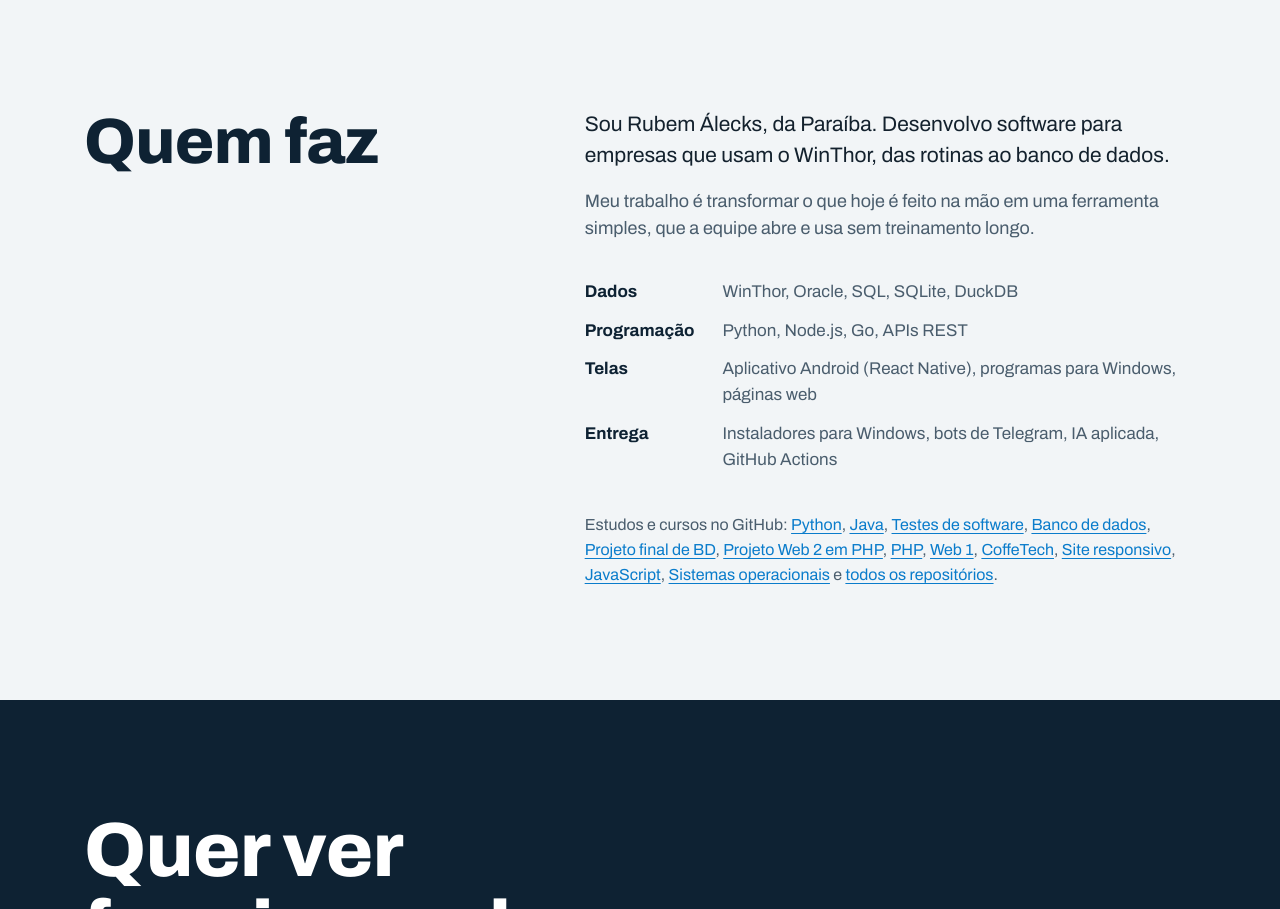
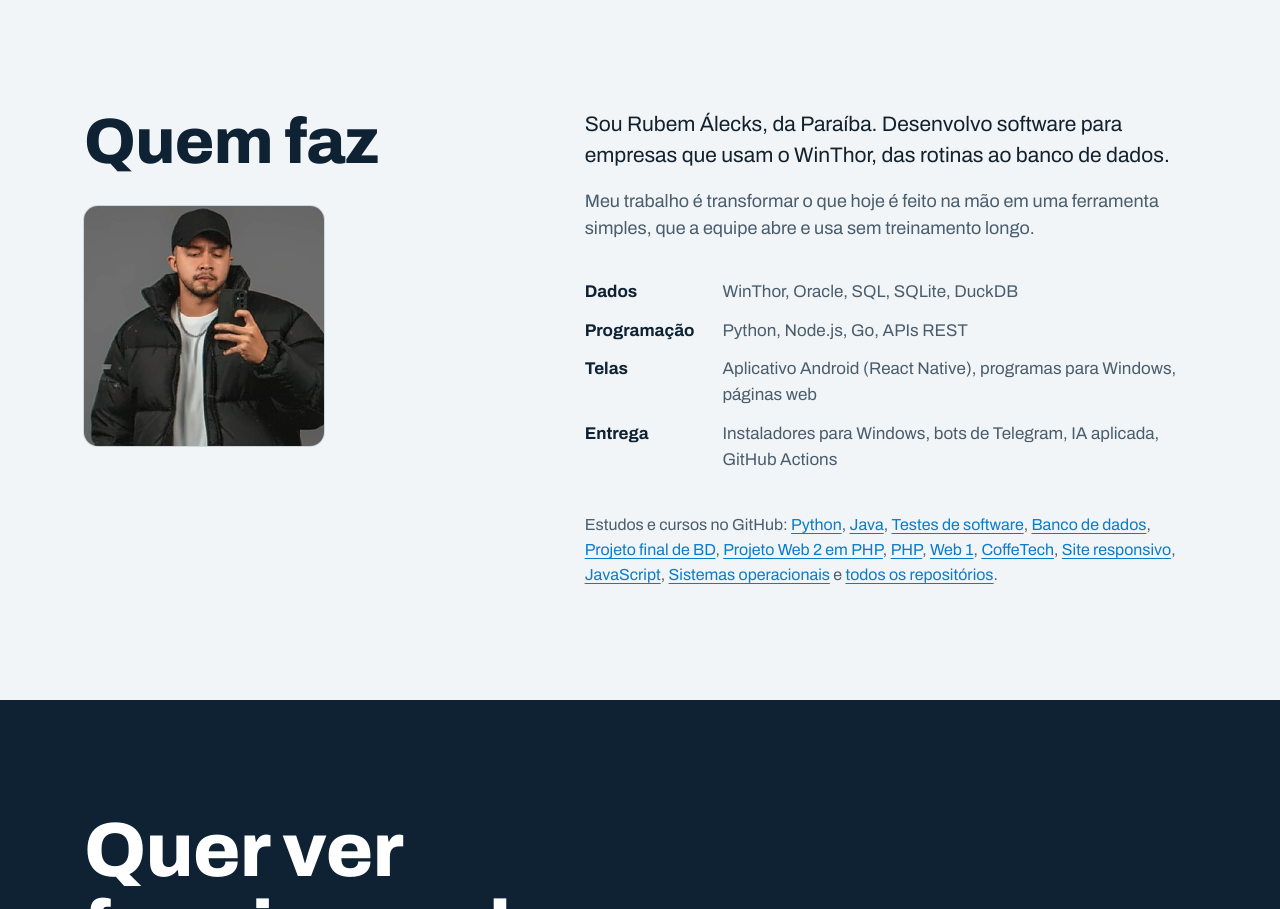
Before and after one commit to rubemalecks/rubemalecks.github.io, a plain HTML site: page index.html in a window 1280 px wide. Shown: the part 6002-6911 px from the top of the page. Drawn offline with Linux system fonts and the light colour scheme.

Commit message:
Foto do Rubem na secao Quem faz
Co-Authored-By: Claude Opus 5.5 <noreply@anthropic.com>

```diff
--- a/index.html
+++ b/index.html
@@ -150,6 +150,8 @@ table.rotinas{width:100%;border-collapse:collapse;margin-top:56px;font-size:17px
 
 /* sobre */
 .sobre{display:grid;grid-template-columns:5fr 7fr;gap:64px}
+.sobre > *{min-width:0}
+.sobre .foto{margin-top:32px;width:240px;height:240px;object-fit:cover;border-radius:14px;box-shadow:0 0 0 1px var(--linha);background:var(--linha)}
 .sobre .texto p + p{margin-top:16px;color:var(--tinta-2)}
 .sobre dl{margin:36px 0 0;display:grid;grid-template-columns:auto 1fr;gap:12px 28px;font-size:17px}
 .sobre dt{font-weight:700;color:var(--marinho)}
@@ -388,7 +390,10 @@ table.rotinas{width:100%;border-collapse:collapse;margin-top:56px;font-size:17px
 
   <section class="secao" id="sobre" aria-labelledby="t-sobre">
     <div class="wrap sobre">
-      <h2 id="t-sobre">Quem faz</h2>
+      <div>
+        <h2 id="t-sobre">Quem faz</h2>
+        <img class="foto" src="assets/rubem.jpg" alt="Foto de Rubem Álecks" width="240" height="240" loading="lazy">
+      </div>
       <div>
         <div class="texto">
           <p class="resumo">Sou Rubem Álecks, da Paraíba. Desenvolvo software para empresas que usam o WinThor, das rotinas ao banco de dados.</p>
```
Also changed, not shown: assets/rubem.jpg (added).
